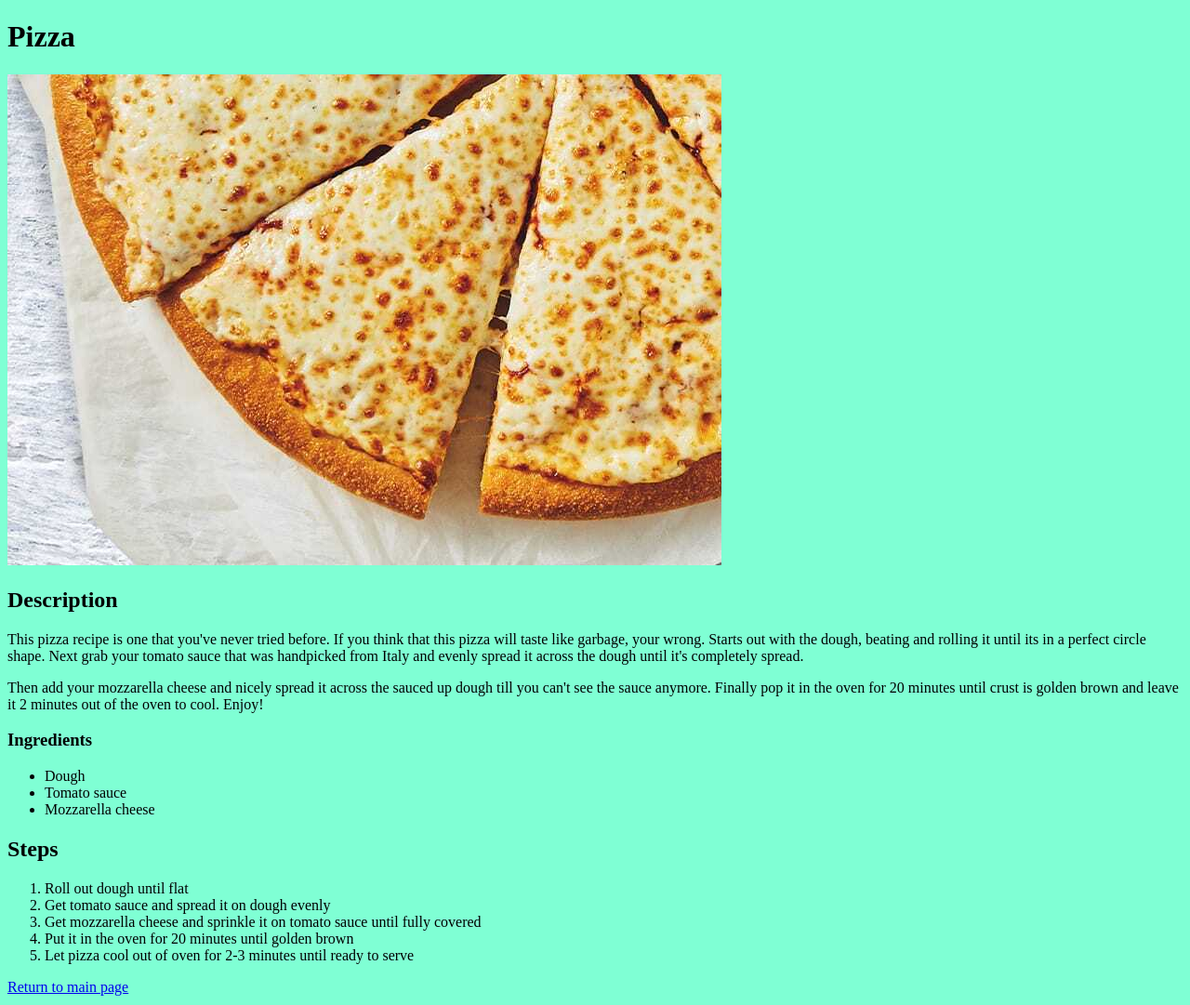
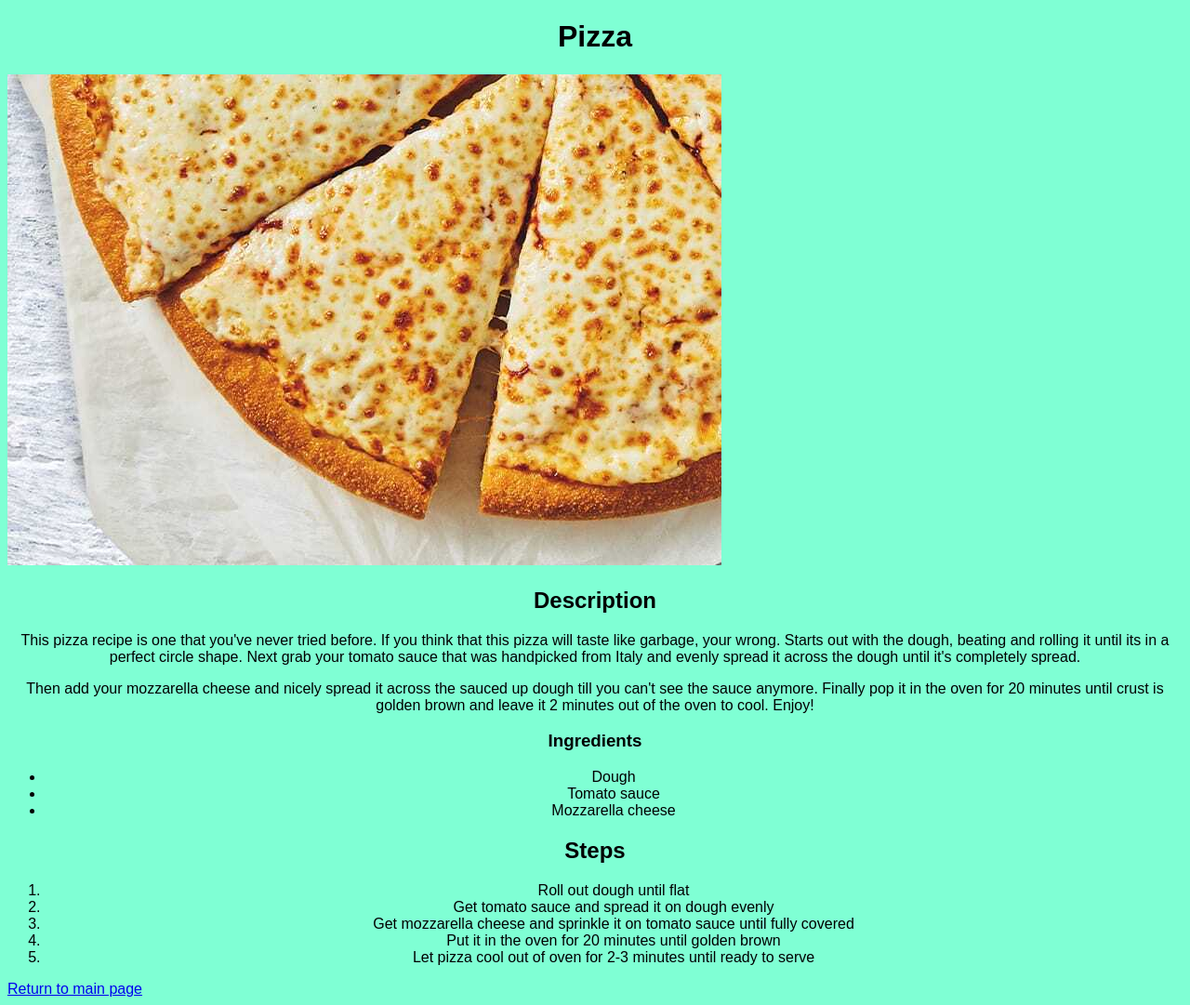
Before and after one commit to Swearno/odin-recipes, a plain HTML site: page recipes/pizza.html in a window 1280 px wide. Shown: the whole page at 93% size. Drawn offline with Linux system fonts and the light colour scheme.

Commit message:
Changed and center align text on pizza recipe page

```diff
--- a/recipes/pizza.html
+++ b/recipes/pizza.html
@@ -7,12 +7,12 @@
   </head>
 
   <body>
-    <h1>Pizza</h1>
+    <h1 class="text">Pizza</h1>
 
     <img src="../images/pizza.jpg" alt="Cheese Pizza" />
 
-    <h2>Description</h2>
-    <p>
+    <h2 class="text">Description</h2>
+    <p class="text">
       This pizza recipe is one that you've never tried before. If you think that
       this pizza will taste like garbage, your wrong. Starts out with the dough,
       beating and rolling it until its in a perfect circle shape. Next grab your
@@ -20,24 +20,24 @@
       the dough until it's completely spread.
     </p>
 
-    <p>
+    <p class="text">
       Then add your mozzarella cheese and nicely spread it across the sauced up
       dough till you can't see the sauce anymore. Finally pop it in the oven for
       20 minutes until crust is golden brown and leave it 2 minutes out of the
       oven to cool. Enjoy!
     </p>
 
-    <h3>Ingredients</h3>
+    <h3 class="text">Ingredients</h3>
 
-    <ul>
+    <ul class="text">
       <li>Dough</li>
       <li>Tomato sauce</li>
       <li>Mozzarella cheese</li>
     </ul>
 
-    <h2>Steps</h2>
+    <h2 class="text">Steps</h2>
 
-    <ol>
+    <ol class="text">
       <li>Roll out dough until flat</li>
       <li>Get tomato sauce and spread it on dough evenly</li>
       <li>
@@ -48,6 +48,6 @@
       <li>Let pizza cool out of oven for 2-3 minutes until ready to serve</li>
     </ol>
 
-    <a href="../index.html">Return to main page</a>
+    <a class="text" href="../index.html">Return to main page</a>
   </body>
 </html>
```
